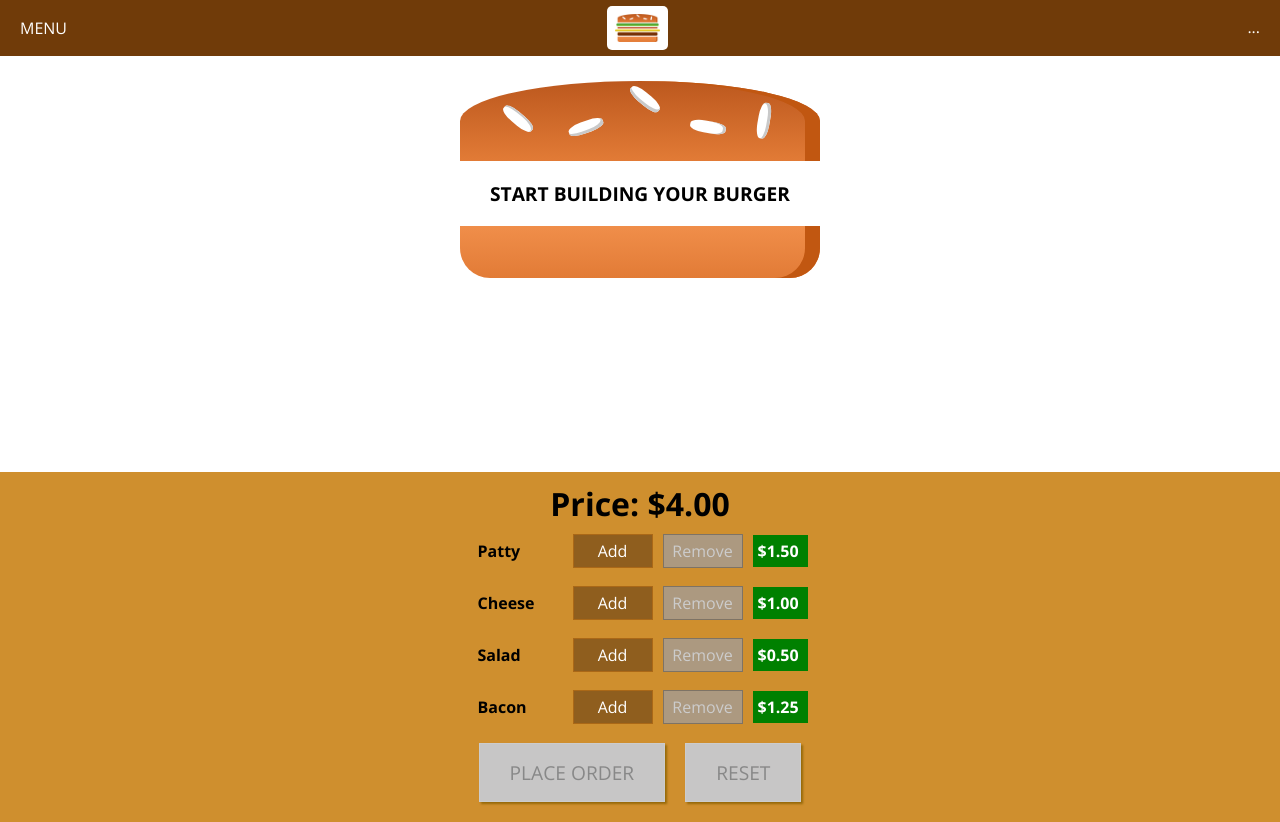
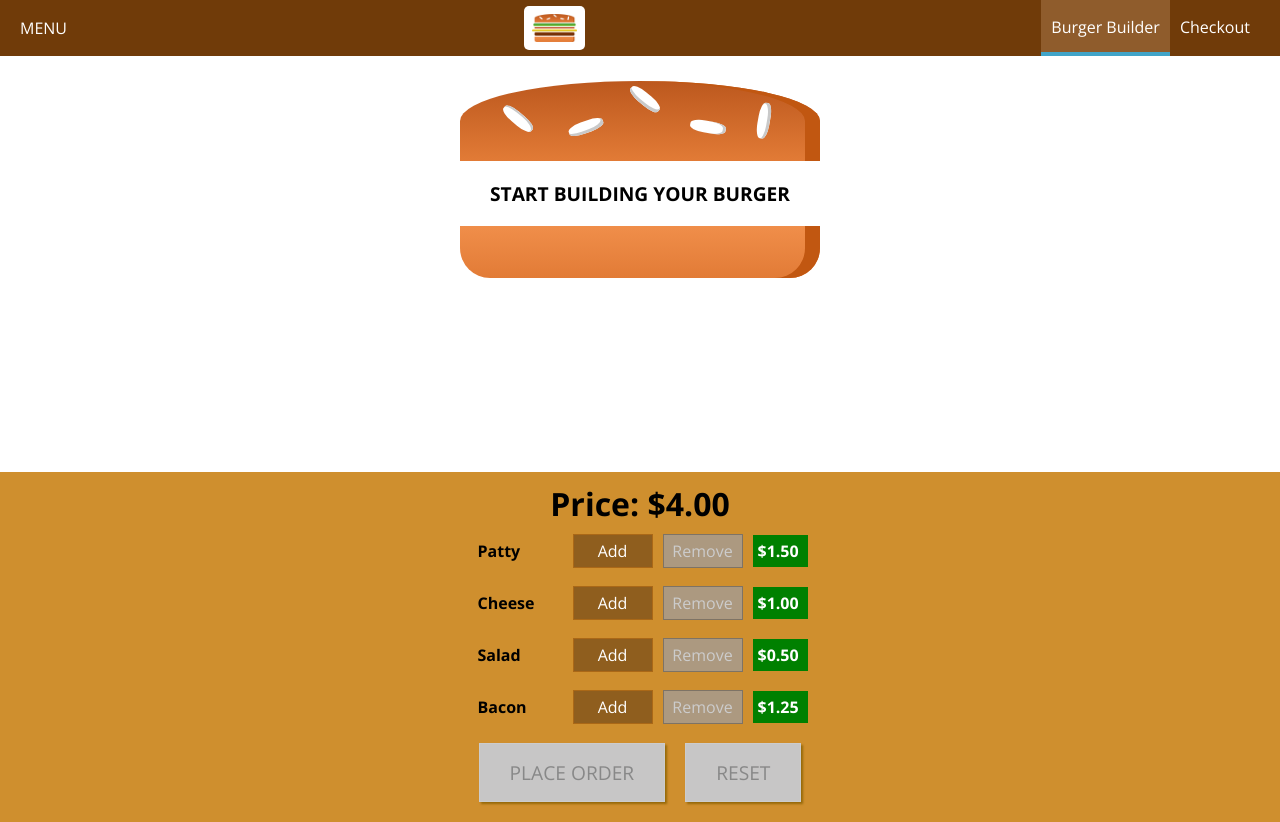
Before and after one commit to AlesandroMarques/burger-builder, a React (Create React App) app: page / in a window 1280 px wide. Built offline with nearby package versions, Linux system fonts and the light colour scheme.

Commit message:
simple nav bar with navigation items

```diff
--- /dev/null
+++ b/src/components/Navigation/NavigationItems/NavigationItem/NavigationItem.js
@@ -0,0 +1,19 @@
+import React from 'react';
+import classes from './NavigationItem.module.css';
+
+// li list item
+//a hyperlink
+const navigationItem = (props) => (
+
+<li className={classes.NavigationItem}>
+    <a
+        href={props.link}
+        className={props.active ? classes.active : null}>
+        {props.children}
+    </a>
+    </li>
+
+);
+
+
+export default navigationItem;
--- /dev/null
+++ b/src/components/Navigation/NavigationItems/NavigationItem/NavigationItem.module.css
@@ -0,0 +1,29 @@
+.NavigationItem{
+    margin:0;
+    box-sizing: border-box;
+    display: flex;
+    height: 100%;
+    width: auto;
+    align-items: center;
+
+}
+
+.NavigationItem a {
+    color: white;
+    text-decoration: none;
+    height: 100%;
+    padding: 16px 10px;
+    border-bottom: 4px solid transparent;
+    box-sizing: border-box;
+    display: block;
+
+}
+
+.NavigationItem a:hover,
+.NavigationItem a:active,
+.NavigationItem a.active{
+    background-color: #8F5C2C;
+    border-bottom: 4px solid #40A4C8;
+    color: white;
+
+}
--- /dev/null
+++ b/src/components/Navigation/NavigationItems/NavigationItems.js
@@ -0,0 +1,21 @@
+import React from 'react';
+import classes from './NavigationItems.module.css';
+import NavigationItem from './NavigationItem/NavigationItem'
+
+
+// ul unordered list
+// li list item
+//a hyperlink
+
+// can outsort idividual links into its own component if you want also we will do that here
+const navigationItems = () => (
+<ul className={classes.NavigationItems}>
+    <NavigationItem link="/" active={true}>Burger Builder</NavigationItem>
+    <NavigationItem link="/">Checkout</NavigationItem>
+</ul>
+
+
+
+);
+
+export default navigationItems;
--- /dev/null
+++ b/src/components/Navigation/NavigationItems/NavigationItems.module.css
@@ -0,0 +1,11 @@
+.NavigationItems{
+    margin: 0;
+    padding: 0;
+    list-style: none;
+    display: flex;
+    align-items: center;
+    height: 100%;
+
+
+
+}
--- a/src/components/Navigation/Toolbar/Toolbar.js
+++ b/src/components/Navigation/Toolbar/Toolbar.js
@@ -1,6 +1,8 @@
 import React from 'react';
 import tbCss from './Toolbar.module.css';
 import BurgerLogo from '../../../components/Logo/Logo';
+
+import NavigationItems from '../NavigationItems/NavigationItems';
 const toolbar = (props) => (
 
 //placeorders for now
@@ -8,7 +10,7 @@
     <div>MENU</div>
     <BurgerLogo/>
     <nav>
-        <ul>...</ul>
+        <NavigationItems/>
     </nav>
 </header>
 
```
